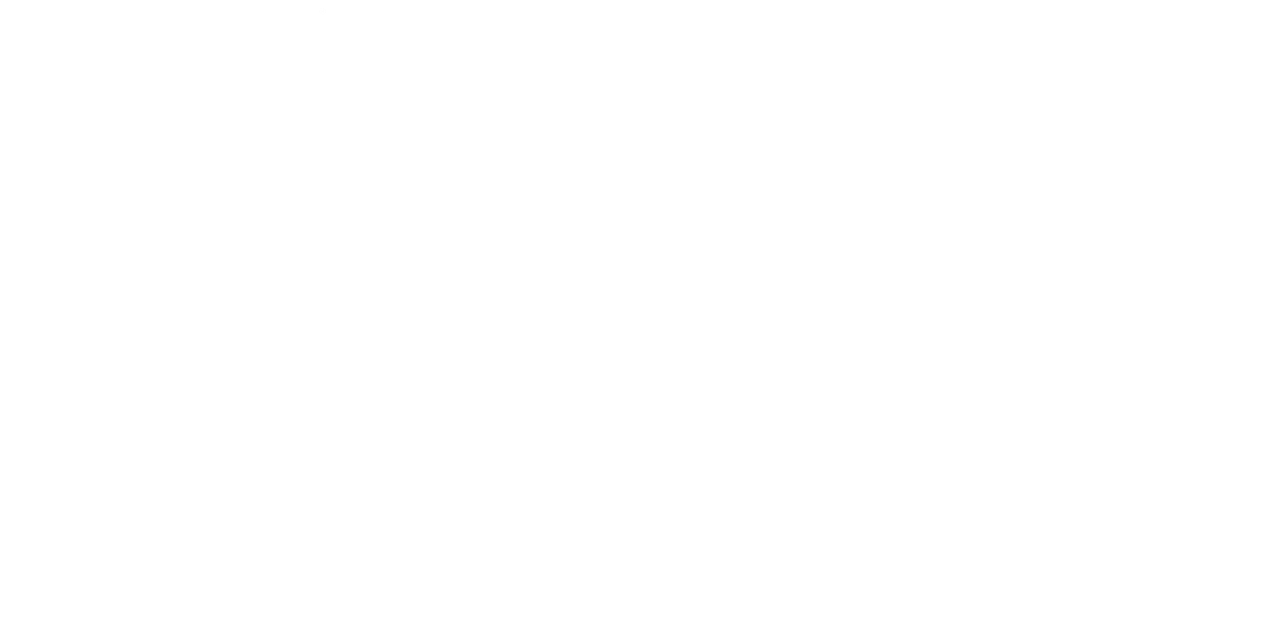
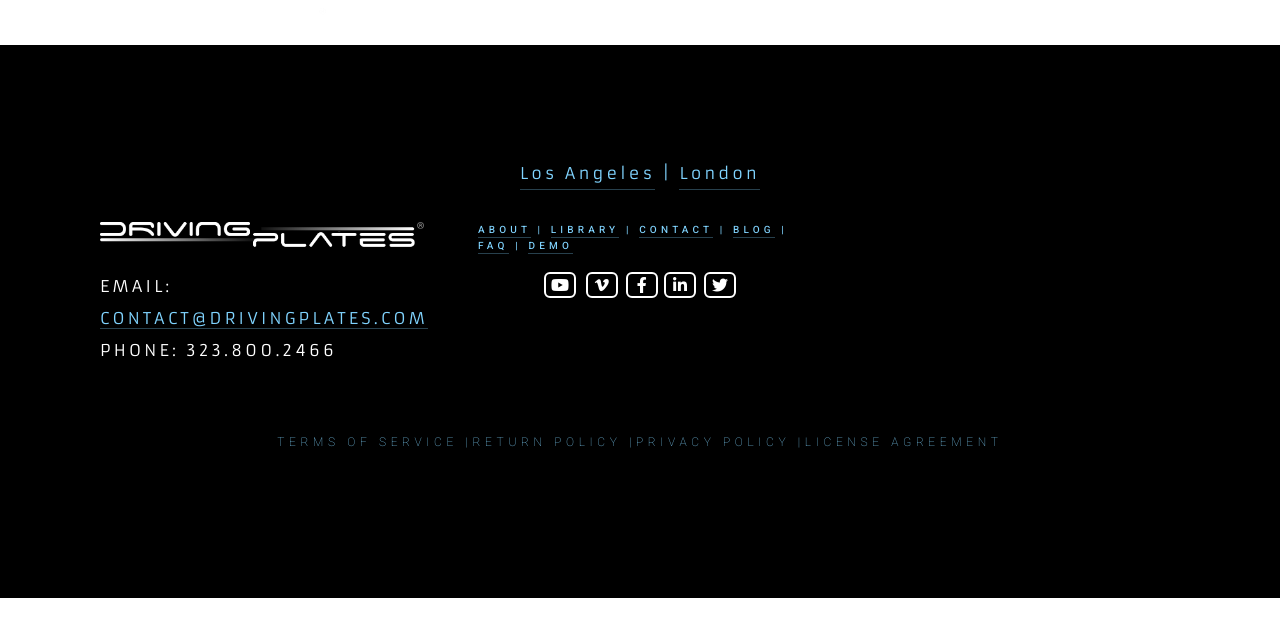
Before and after one commit to josephgreat/drivingplate, a Vue app: page / in a window 1280 px wide. Shown: the top 636 px of the page. Built offline with nearby package versions, Linux system fonts and the light colour scheme; a web font is replaced by a local one.

Commit message:
added footer

```diff
--- a/index.html
+++ b/index.html
@@ -9,7 +9,7 @@
     integrity="sha512-xh6O/CkQoPOWDdYTDqeRdPCVd1SpvCA9XXcUnZS2FmJNp1coAFzvtCN9BmamE+4aHK8yyUHUSCcJHgXloTyT2A==" crossorigin="anonymous" referrerpolicy="no-referrer" />
     <title>Driving Plates</title>
   </head>
-  <body>
+  <body class="font-['Armata'] leading-8 tracking-[0.2rem] text-[16px] text-[rgba(255,255,255,.65)] font-medium">
     <div id="app"></div>
     <script type="module" src="/src/main.js"></script>
   </body>
--- a/src/App.vue
+++ b/src/App.vue
@@ -1,6 +1,8 @@
 <template>
   <div>
     <navbar/>
+    <!-- footer -->
+    <footer-section/>
   </div>
 
 </template>
@@ -8,6 +10,8 @@
 <script setup>
 
 import Navbar from './components/Navbar.vue';
+import FooterSection from './components/FooterSection.vue';
+
 
 </script>
 
--- /dev/null
+++ b/src/components/FooterSection.vue
@@ -0,0 +1,46 @@
+<template>
+    <footer class="bg-[#000]">
+        <div class="px-4 sm:px-12 md:px-16 lg:px-20 xl:px-[100px] 2xl:xl:px-0 py-8 sm:py-20">
+            <p class="flex justify-center text-[#80d4ff] whitespace-pre text-md py-8 font-['Armata'] leading-8 tracking-[0.2rem] font-normal "><a href="/about-driving-plates" class="border-b-[1px] border-[rgba(128,212,255,.3)]">Los Angeles</a> | <a href="https://www.DrivingPlates.co.uk" class="border-b-[1px] border-[rgba(128,212,255,.3)]">London</a></p>
+            <div class="flex flex-col sm:flex-row flex-wrap justify-between">
+                <figure class="sm:w-[30%] text-white">
+                    <div class="">
+                        <a href="#" class="">
+                            <img src="../assets/images/logo.png" />
+                        </a>
+                    </div>
+                    <figcaption class="pt-[18px]"><span>EMAIL:</span> <a href="/about-driving-plates" class="border-b-[1px] border-[rgba(128,212,255,.3)] text-[#80d4ff]">CONTACT@DRIVINGPLATES.COM</a></figcaption>
+                    <figcaption class="white-space-pre-wrap">PHONE: 323.800.2466</figcaption>
+                </figure>
+                <div class="sm:w-[30%] text-white pt-[18px] sm:pt-0">
+                    <h3 class="whitespace-pre-wrap text-[#80d4ff] text-[10px] uppercase leading-4 tracking-[0.26rem] font-medium font-['Heebo']"><a href="/about-driving-plates" class="border-b-[1px] border-[rgba(128,212,255,.3)]">ABOUT</a> | <a href="https://library.drivingplates.com" class="border-b-[1px] border-[rgba(128,212,255,.3)]">LIBRARY</a> | <a href="/contact" class="border-b-[1px] border-[rgba(128,212,255,.3)]">CONTACT</a> | <a href="/news" class="border-b-[1px] border-[rgba(128,212,255,.3)]">BLOG</a> | <a href="/faq" class="border-b-[1px] border-[rgba(128,212,255,.3)]">FAQ</a> | <a href="https://vimeo.com/578517986" target="_blank" class="border-b-[1px] border-[rgba(128,212,255,.3)]">Demo</a></h3>
+                    <nav class="flex justify-center pt-[18px]">
+                        <a href="http://www.youtube.com/channel/UCCulGI986t_GquAJVq8eS6w" target="_blank" class="w-8 h-[1.6rem] border-2 border-white box-border mx-1 rounded-md grid place-items-center" aria-label="Driving Plates">
+                            <i class="fa-brands fa-youtube relative left-[1.5px]"></i>
+
+                        </a>
+                        <a href="https://vimeo.com/161942412" target="_blank" class="w-8 h-[1.6rem] border-2 border-white box-border mx-1 rounded-md grid place-items-center relative left-[1.75px]" aria-label="Driving Plates">
+                            <i class="fa-brands fa-vimeo-v relative left-[1.5px]"></i>
+                        </a>
+                        <a href="https://www.facebook.com/drivingplates" target="_blank" class="w-8 h-[1.6rem] border-2 border-white box-border mx-1 rounded-md grid place-items-center relative left-[1.75px]" aria-label="DrivingPlates.com LLC">
+                            <i class="fa-brands fa-facebook-f relative left-[1.5px]"></i>
+                        </a>
+                        <a href="https://www.linkedin.com/company/drivingplates-com" target="_blank" class="w-8 h-[1.6rem] border-2 border-white box-border mx-1 rounded-md grid place-items-center" aria-label="David Smith">
+                            <i class="fa-brands fa-linkedin-in relative left-[1.5px]"></i>
+                        </a>
+                        <a href="https://twitter.com/drivingplates" target="_blank" class="w-8 h-[1.6rem] border-2 border-white box-border mx-1 rounded-md grid place-items-center" aria-label="DrivingPlates.com">
+                            <i class="fa-brands fa-twitter relative left-[1.5px]"></i>
+                        </a>
+                    </nav>
+                </div>
+                <div class="sm:w-[30%]"></div>
+            </div>
+            <nav class="flex justify-center font-['Heebo'] font-[100] text-[12px] leading-6 uppercase sm:tracking-[0.29rem] py-16">
+                <a href="/terms-of-service" class="text-[#80d4ff]">Terms of Service | </a>
+                <a href="/return-policy" class="text-[#80d4ff]">Return Policy | </a>
+                <a href="/privacy-policy" class="text-[#80d4ff]">Privacy Policy | </a>
+                <a href="/license" class="text-[#80d4ff]">License Agreement</a>
+            </nav>
+        </div>
+    </footer>
+</template>
```
